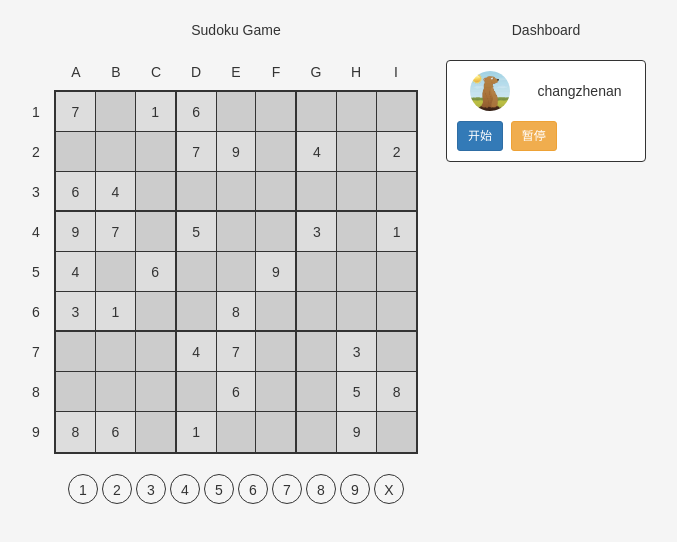
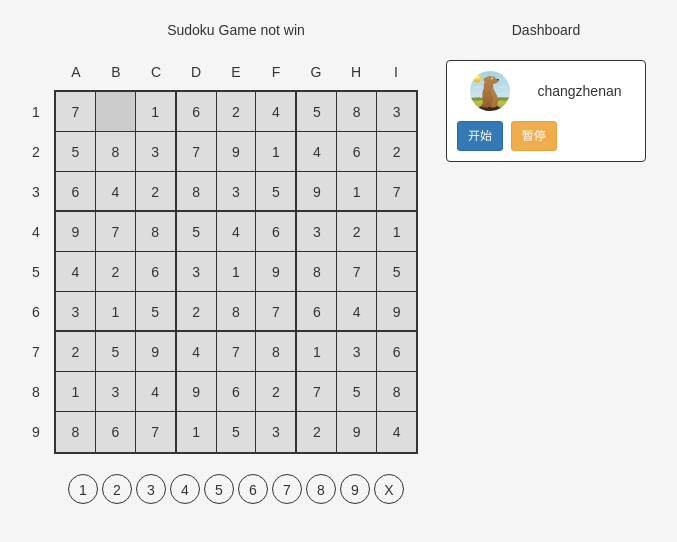
Before and after one commit to changzhn/sudoku, a React (Create React App) app: page / in a window 1280 px wide. Shown: the top 542 px of the page, without its empty margins (269-946 px from the left). Built offline with nearby package versions, Linux system fonts and the light colour scheme.

Commit message:
添加胜利标识

```diff
--- a/src/App.tsx
+++ b/src/App.tsx
@@ -17,11 +17,12 @@ interface IProps {
 export class App extends Component<IProps> {
 
   render() {
-    const { pageStore: { checkerboardData, controllBar, choosedBlock } } = this.props;
+    const { pageStore: { checkerboardData, controllBar, choosedBlock, isWin } } = this.props;
+
     return (
       <div className="App">
         <div className="left">
-          Sudoku Game
+          Sudoku Game { isWin ? 'win' : 'not win' }
           <Checkerboard
             checkerboardData={checkerboardData}
             blockClick={events.blockClick.bind(this)}
--- a/src/state.ts
+++ b/src/state.ts
@@ -9,13 +9,14 @@ export class SudokuStore {
 	@observable public checkerboardData: IBlock[][] = [];
   @observable public controllBar: Controll[] = [];
   @observable public choosedBlock: IBlock | null = null;
+  @observable public isWin: boolean = false;
 
   constructor() {
     this.startGame();
   }
 
   @action public startGame() {
-    const sudokuBoard = new SudokuBoard();
+    const sudokuBoard = new SudokuBoard(80);
     this.fullData = Utils.generateCheckerboardState(sudokuBoard.fullArray);
     this.checkerboardData = Utils.generateCheckerboardState(sudokuBoard.incompleteArray);
     this.controllBar = controllKeys.map(key => new Controll(key));
@@ -82,7 +83,22 @@ export class SudokuStore {
         return col;
       })
       return row;
-    })
+    });
+
+    this.isOver();
+  }
+
+  @action public isOver() {
+    let isWin = true;
+    this.checkerboardData.forEach(row => {
+      row.forEach(col => {
+        if (!col.num) {
+          isWin = false;
+        }
+      });
+    });
+
+    this.isWin = isWin;
   }
 }
 
--- a/src/utils/SudokuBoard.ts
+++ b/src/utils/SudokuBoard.ts
@@ -26,12 +26,12 @@ export default class SudokuStore {
 	public fullArray: number[][];
 	public incompleteArray: Array<Array<number | null>>;
 
-	constructor() {
+	constructor(num?: number) {
 		this.grids = this.generateGrids();
 		this.fillFirstRow();
     this.fillRows();
 		this.fullArray = this.toArray() as number[][];
-		this.incompleteArray = this.digHoles(30);
+		this.incompleteArray = this.digHoles(num || 30);
 
 		console.log(this.fullArray, this.incompleteArray)
 	}
```
